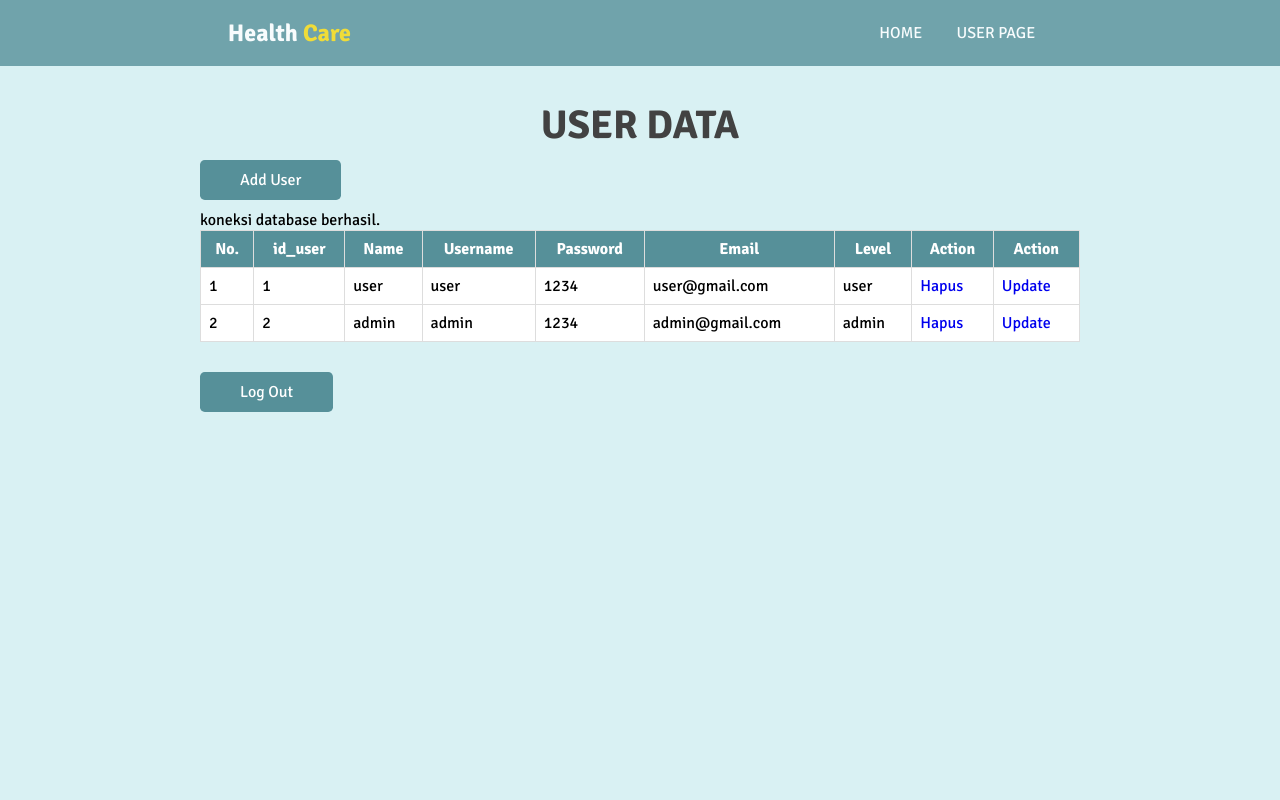
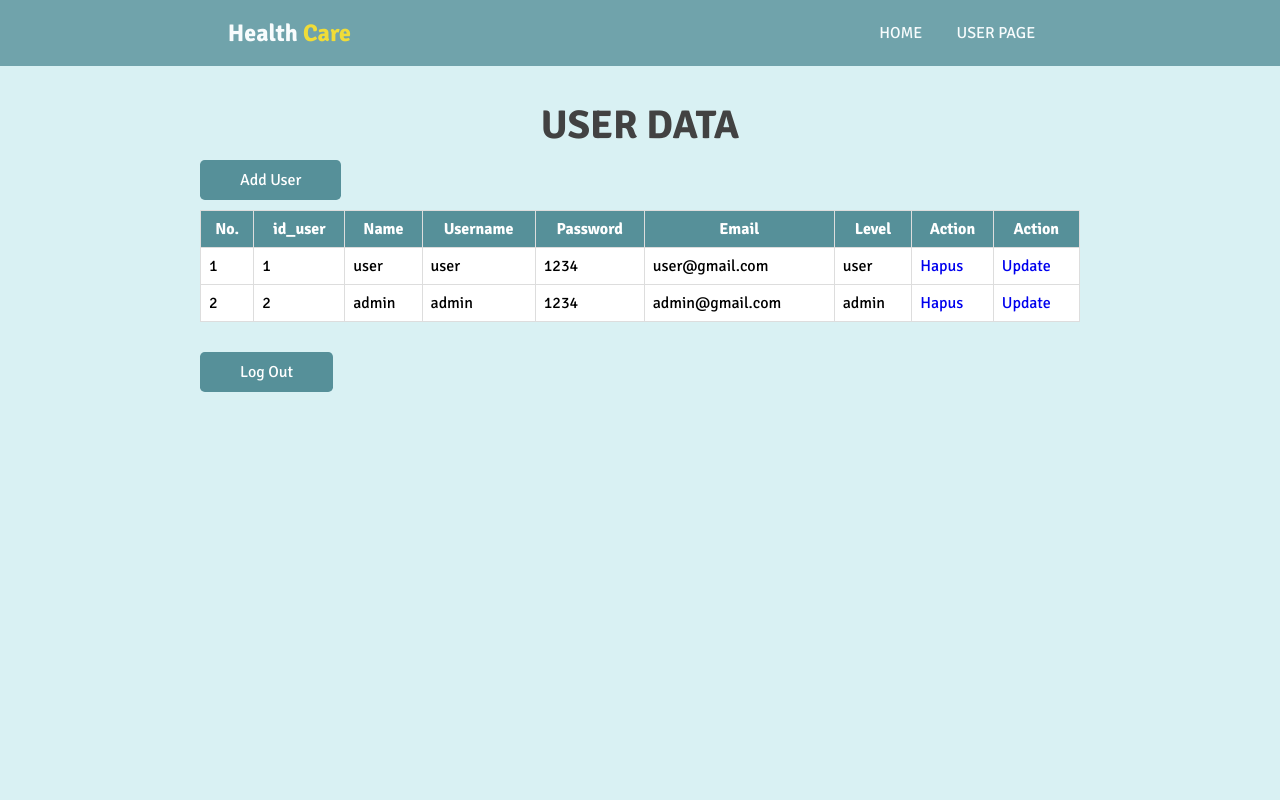
Before and after one commit to Rawnreff/HealthCare-RafenUKLSIJA2, a PHP site: page /admin/user.php in a window 1280 px wide. Run offline with PHP 8.4, Linux system fonts and the light colour scheme; data comes from the database, SQL or seed files in the repository.

Commit message:
Update HealthCare user interface and image files
- Modified connect.php for HealthCare database connectivity.
- Added a new body goal image (bodygoal.jpg) for users.
- Deleted old body goals image (bodygoals.jpg).
- Modified index.php for better user interface in the HealthCare system.

```diff
--- a/HealthCare/connect.php
+++ b/HealthCare/connect.php
@@ -6,8 +6,8 @@ $databaseEmail = "";
 $databasePassword = "";
 $mysqli = mysqli_connect($databaseHost, $databaseUsername, $databasePassword, $databaseName);
 if($mysqli){
-    echo "koneksi database berhasil.<br/>";
+    echo "";
 }else {
-    echo "Koneksi gagal: " . mysqli_connect_error() . "<br/>";
+    echo "" . mysqli_connect_error() . "<br/>";
 }
 ?>
--- a/HealthCare/user/index.php
+++ b/HealthCare/user/index.php
@@ -69,7 +69,7 @@
     <!-- motivation -->
     <div class="motivation">
       <div class="motivation-image">
-        <img src="Image/bodygoals.jpg" alt="" />
+        <img src="Image/bodygoal.jpg" alt="" />
       </div>
       <div class="motivation-text">
         <h2>
```
Also changed, not shown: HealthCare/user/image/bodygoal.jpg (added), HealthCare/user/image/bodygoals.jpg (deleted).
